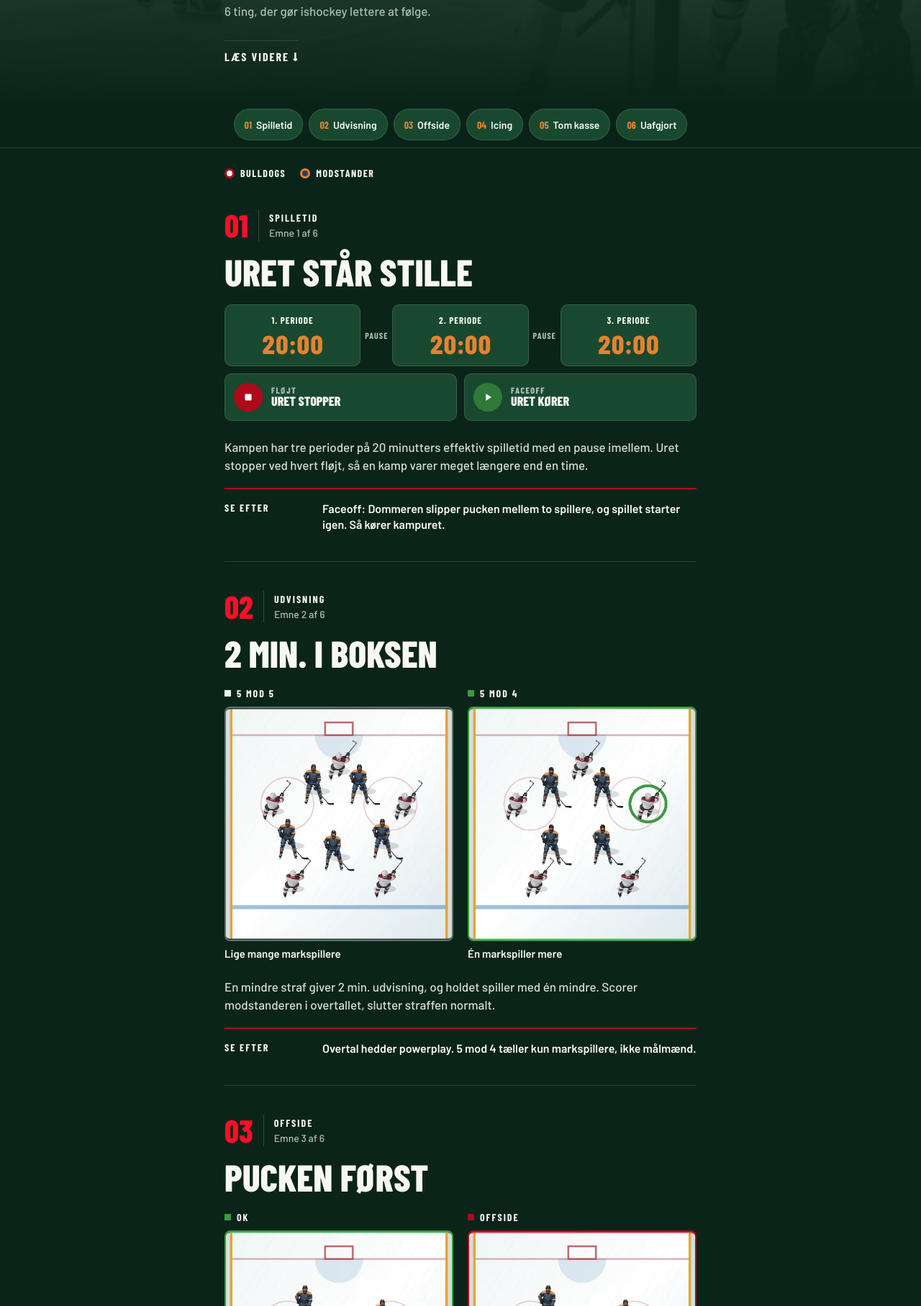
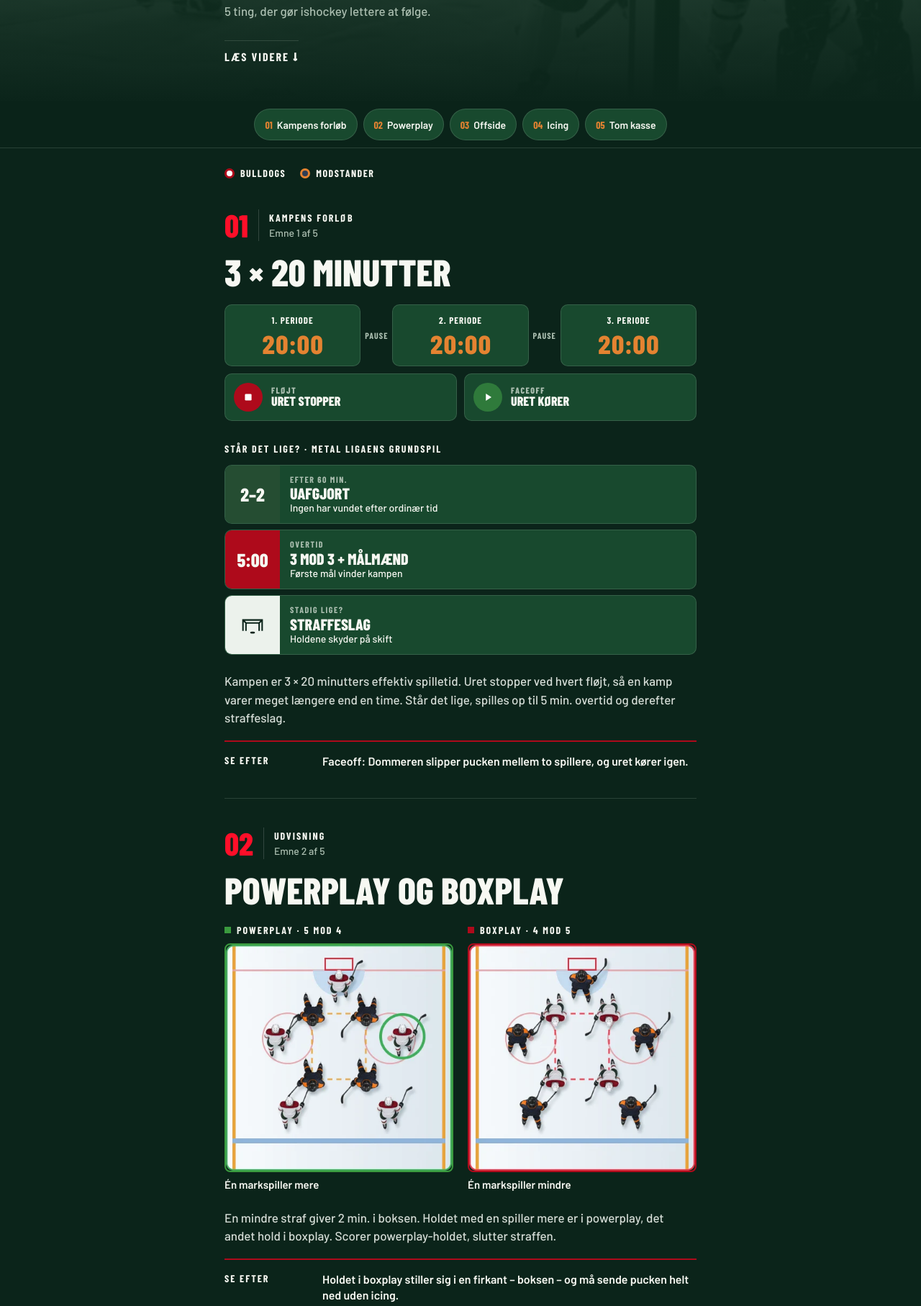
Before and after one commit to schroder420/odense-bulldogs-spil, a plain HTML site: page kampguide/index.html in a window 1280 px wide. Shown: the part 563-2378 px from the top of the page at 72% size. Drawn offline with Linux system fonts and the light colour scheme.

Commit message:
Kampguide v3: 5 emner med powerplay og boxplay
Spilletid og uafgjort er samlet i Kampens forløb. Nyt emne om powerplay
og boxplay med nye banefigurer. Ny PDF. Indholdet er tjekket med to
spillere fra SønderjyskE.

Co-Authored-By: Claude Opus 5.5 <noreply@anthropic.com>

```diff
--- a/css/kampguide.css
+++ b/css/kampguide.css
@@ -613,3 +613,8 @@
     gap: 16px;
   }
 }
+
+/* Kampens forløb: luft mellem urreglerne og forløbet ved uafgjort. */
+.kampguide .kg-clock-rules + .kg-tag-plain {
+  margin-top: 28px;
+}
--- a/kampguide/index.html
+++ b/kampguide/index.html
@@ -13,7 +13,7 @@
 
     <meta
       name="description"
-      content="Kampguide fra Odense Bulldogs. 6 ting, der gør ishockey lettere at følge.">
+      content="Kampguide fra Odense Bulldogs. 5 ting, der gør ishockey lettere at følge.">
     <title>Kampguide | Odense Bulldogs</title>
 
     <link rel="icon" type="image/png" href="../assets/bulldogs-logo.png">
@@ -47,21 +47,20 @@
 
         <h1>Få mere ud af kampen</h1>
 
-        <p class="kg-lead">6 ting, der gør ishockey lettere at følge.</p>
+        <p class="kg-lead">5 ting, der gør ishockey lettere at følge.</p>
 
         <a class="kg-cue" href="#main">Læs videre ↓</a>
       </div>
     </header>
 
 
-    <!-- Genveje til de seks emner. Rækken bliver hængende øverst, når man scroller. -->
+    <!-- Genveje til de fem emner. Rækken bliver hængende øverst, når man scroller. -->
     <nav class="kg-topics" aria-label="Emner i kampguiden">
-      <a href="#spilletid"><span>01</span> Spilletid</a>
-      <a href="#udvisning"><span>02</span> Udvisning</a>
+      <a href="#spilletid"><span>01</span> Kampens forløb</a>
+      <a href="#udvisning"><span>02</span> Powerplay</a>
       <a href="#offside"><span>03</span> Offside</a>
       <a href="#icing"><span>04</span> Icing</a>
       <a href="#tom-kasse"><span>05</span> Tom kasse</a>
-      <a href="#uafgjort"><span>06</span> Uafgjort</a>
     </nav>
 
 
@@ -74,19 +73,19 @@
       </ul>
 
 
-      <!-- 01 SPILLETID -->
+      <!-- 01 KAMPENS FORLØB (spilletid og uafgjort) -->
       <section id="spilletid" class="kg-topic" aria-labelledby="spilletid-title">
         <header class="kg-topic-head">
           <span class="kg-number">01</span>
 
           <div>
-            <p class="kg-kicker">SPILLETID</p>
+            <p class="kg-kicker">KAMPENS FORLØB</p>
 
-            <p class="kg-count">Emne 1 af 6</p>
+            <p class="kg-count">Emne 1 af 5</p>
           </div>
         </header>
 
-        <h2 id="spilletid-title">Uret står stille</h2>
+        <h2 id="spilletid-title">3 × 20 minutter</h2>
 
         <ol class="kg-periods" aria-label="Kampens tre perioder">
           <li><span>1. periode</span> <strong>20:00</strong></li>
@@ -114,9 +113,33 @@
           </p>
         </div>
 
-        <p class="kg-text">Kampen har tre perioder på 20 minutters effektiv spilletid med en pause imellem. Uret stopper ved hvert fløjt, så en kamp varer meget længere end en time.</p>
+        <p class="kg-tag kg-tag-plain">Står det lige? · Metal Ligaens grundspil</p>
 
-        <p class="kg-look"><strong>Se efter</strong> <span>Faceoff: Dommeren slipper pucken mellem to spillere, og spillet starter igen. Så kører kampuret.</span></p>
+        <ol class="kg-steps">
+          <li>
+            <span class="kg-step-mark kg-step-green">2–2</span>
+
+            <span><small>Efter 60 min.</small> <strong>Uafgjort</strong> Ingen har vundet efter ordinær tid</span>
+          </li>
+
+          <li>
+            <span class="kg-step-mark kg-step-red">5:00</span>
+
+            <span><small>Overtid</small> <strong>3 mod 3 + målmænd</strong> Første mål vinder kampen</span>
+          </li>
+
+          <li>
+            <span class="kg-step-mark kg-step-light" aria-hidden="true">
+              <svg viewBox="0 0 48 32"><path d="M8 26V8h32v18M8 8l5 5h22l5-5M13 13v13M35 13v13"/><ellipse cx="24" cy="29" rx="4" ry="1.6"/></svg>
+            </span>
+
+            <span><small>Stadig lige?</small> <strong>Straffeslag</strong> Holdene skyder på skift</span>
+          </li>
+        </ol>
+
+        <p class="kg-text">Kampen er 3 × 20 minutters effektiv spilletid. Uret stopper ved hvert fløjt, så en kamp varer meget længere end en time. Står det lige, spilles op til 5 min. overtid og derefter straffeslag.</p>
+
+        <p class="kg-look"><strong>Se efter</strong> <span>Faceoff: Dommeren slipper pucken mellem to spillere, og uret kører igen.</span></p>
       </section>
 
 
@@ -128,33 +151,33 @@
           <div>
             <p class="kg-kicker">UDVISNING</p>
 
-            <p class="kg-count">Emne 2 af 6</p>
+            <p class="kg-count">Emne 2 af 5</p>
           </div>
         </header>
 
-        <h2 id="udvisning-title">2 min. i boksen</h2>
+        <h2 id="udvisning-title">Powerplay og boxplay</h2>
 
         <div class="kg-diagrams">
-          <figure>
-            <figcaption class="kg-tag">5 mod 5</figcaption>
+          <figure class="is-good">
+            <figcaption class="kg-tag">Powerplay · 5 mod 4</figcaption>
 
-            <img src="../assets/kampguide/udvisning-5mod5.webp" width="414" height="424" loading="lazy" alt="Fem Bulldogs-spillere og fem modstandere på isen.">
-
-            <p>Lige mange markspillere</p>
-          </figure>
-
-          <figure class="is-good">
-            <figcaption class="kg-tag">5 mod 4</figcaption>
-
-            <img src="../assets/kampguide/udvisning-5mod4.webp" width="414" height="424" loading="lazy" alt="Fem Bulldogs-spillere mod fire modstandere. Den ekstra Bulldogs-spiller er markeret med en grøn ring.">
+            <img src="../assets/kampguide/udvisning-powerplay.webp" width="420" height="420" loading="lazy" alt="Fem Bulldogs-spillere angriber mod fire modstandere, der står i en firkant foran målet. Den frie Bulldogs-spiller er markeret med en grøn ring.">
 
             <p>Én markspiller mere</p>
           </figure>
+
+          <figure class="is-bad">
+            <figcaption class="kg-tag">Boxplay · 4 mod 5</figcaption>
+
+            <img src="../assets/kampguide/udvisning-boxplay.webp" width="420" height="420" loading="lazy" alt="Fire Bulldogs-spillere står i en firkant foran eget mål mod fem angribende modstandere.">
+
+            <p>Én markspiller mindre</p>
+          </figure>
         </div>
 
-        <p class="kg-text">En mindre straf giver 2 min. udvisning, og holdet spiller med én mindre. Scorer modstanderen i overtallet, slutter straffen normalt.</p>
+        <p class="kg-text">En mindre straf giver 2 min. i boksen. Holdet med en spiller mere er i powerplay, det andet hold i boxplay. Scorer powerplay-holdet, slutter straffen.</p>
 
-        <p class="kg-look"><strong>Se efter</strong> <span>Overtal hedder powerplay. 5 mod 4 tæller kun markspillere, ikke målmænd.</span></p>
+        <p class="kg-look"><strong>Se efter</strong> <span>Holdet i boxplay stiller sig i en firkant – boksen – og må sende pucken helt ned uden icing.</span></p>
       </section>
 
 
@@ -166,7 +189,7 @@
           <div>
             <p class="kg-kicker">OFFSIDE</p>
 
-            <p class="kg-count">Emne 3 af 6</p>
+            <p class="kg-count">Emne 3 af 5</p>
           </div>
         </header>
 
@@ -204,7 +227,7 @@
           <div>
             <p class="kg-kicker">ICING</p>
 
-            <p class="kg-count">Emne 4 af 6</p>
+            <p class="kg-count">Emne 4 af 5</p>
           </div>
         </header>
 
@@ -228,7 +251,7 @@
           </figure>
         </div>
 
-        <p class="kg-text">Skydes pucken fra egen halvdel over modstanderens mållinje, uden at nogen rører den, kan der dømmes icing. Hold i undertal må normalt godt.</p>
+        <p class="kg-text">Skydes pucken fra egen halvdel over modstanderens mållinje, uden at nogen rører den, kan der dømmes icing. Hold i boxplay må gerne.</p>
 
         <p class="kg-look"><strong>Se efter</strong> <span>Linjedommeren vurderer, hvem der når pucken først. Vinder angriberen, kan icing vinkes af.</span></p>
       </section>
@@ -242,7 +265,7 @@
           <div>
             <p class="kg-kicker">TOM KASSE</p>
 
-            <p class="kg-count">Emne 5 af 6</p>
+            <p class="kg-count">Emne 5 af 5</p>
           </div>
         </header>
 
@@ -271,49 +294,6 @@
         <p class="kg-look"><strong>Se efter</strong> <span>Kører målmanden mod bænken i de sidste minutter, skal der udlignes nu.</span></p>
       </section>
 
-
-      <!-- 06 UAFGJORT -->
-      <section id="uafgjort" class="kg-topic" aria-labelledby="uafgjort-title">
-        <header class="kg-topic-head">
-          <span class="kg-number">06</span>
-
-          <div>
-            <p class="kg-kicker">UAFGJORT</p>
-
-            <p class="kg-count">Emne 6 af 6</p>
-          </div>
-        </header>
-
-        <h2 id="uafgjort-title">Lige? Overtid</h2>
-
-        <p class="kg-tag kg-tag-plain">I Metal Ligaens grundspil</p>
-
-        <ol class="kg-steps">
-          <li>
-            <span class="kg-step-mark kg-step-green">2–2</span>
-
-            <span><small>Efter 60 min.</small> <strong>Uafgjort</strong> Ingen har vundet efter ordinær tid</span>
-          </li>
-
-          <li>
-            <span class="kg-step-mark kg-step-red">5:00</span>
-
-            <span><small>Overtid</small> <strong>3 mod 3 + målmænd</strong> Første mål vinder kampen</span>
-          </li>
-
-          <li>
-            <span class="kg-step-mark kg-step-light" aria-hidden="true">
-              <svg viewBox="0 0 48 32"><path d="M8 26V8h32v18M8 8l5 5h22l5-5M13 13v13M35 13v13"/><ellipse cx="24" cy="29" rx="4" ry="1.6"/></svg>
-            </span>
-
-            <span><small>Stadig lige?</small> <strong>Straffeslag</strong> Holdene skyder på skift</span>
-          </li>
-        </ol>
-
-        <p class="kg-text">Står det lige efter 60 minutter i grundspillet, spilles der op til 5 minutters overtid. Bliver der ikke scoret, afgøres kampen på straffeslag.</p>
-
-        <p class="kg-look"><strong>Se efter</strong> <span>Først 3 straffeslag til hvert hold. Er det stadig lige, får holdene ét forsøg ad gangen, til det er afgjort.</span></p>
-      </section>
     </main>
 
 
```
Also changed, not shown: assets/kampguide/udvisning-5mod4.webp (deleted), assets/kampguide/udvisning-5mod5.webp (deleted), assets/kampguide/udvisning-boxplay.webp (added), assets/kampguide/udvisning-powerplay.webp (added), 1 other file.
